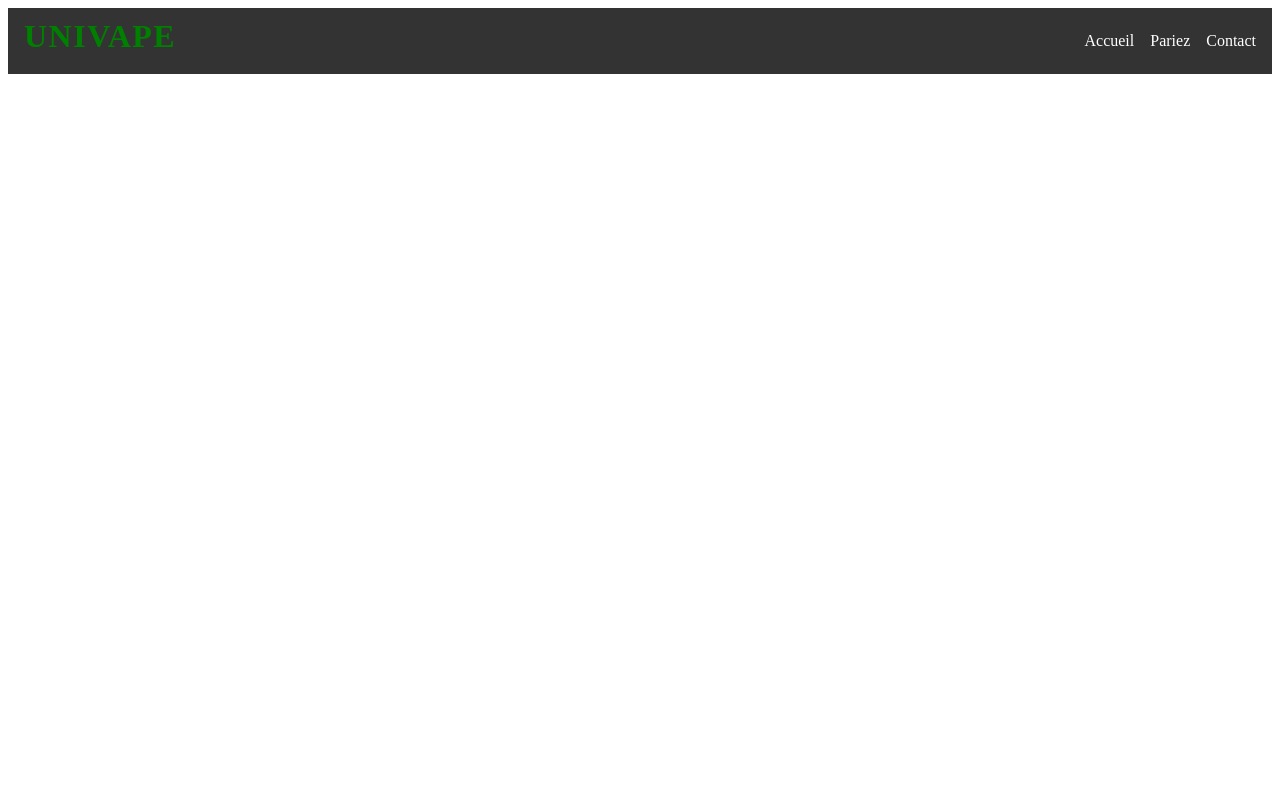
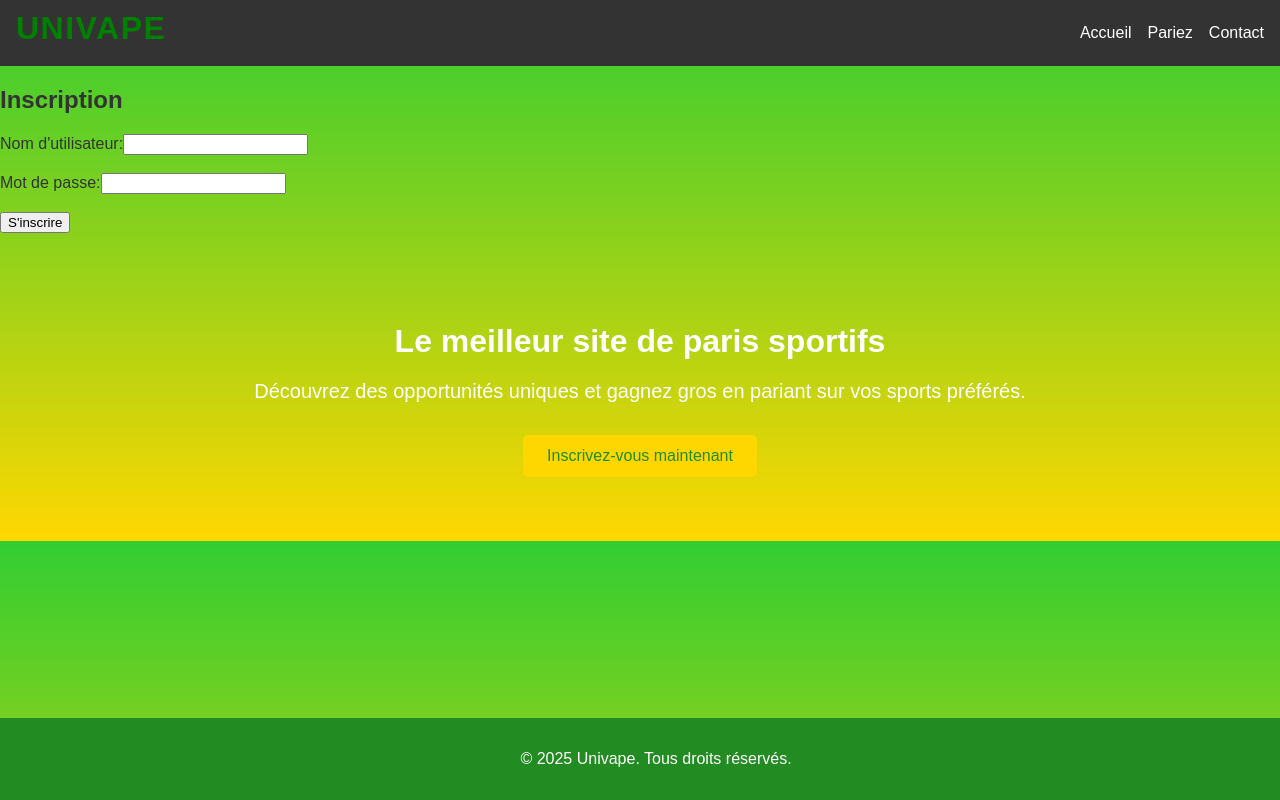
Before and after one commit to jordan8080/Univape16, an Angular app: page /register in a window 1280 px wide. Before the commit this address led to /. Built offline with nearby package versions, Linux system fonts and the light colour scheme.

Commit message:
ouiiiiiiiii

```diff
--- a/src/app/app-routing.module.ts
+++ b/src/app/app-routing.module.ts
@@ -1,10 +1,16 @@
 import { NgModule } from '@angular/core';
 import { RouterModule, Routes } from '@angular/router';
-import {BetComponent} from "./pages/bet/bet.component";
+import { BetComponent } from './pages/bet/bet.component';
+import { RegisterComponent } from './pages/register.component'  // Ajout du composant d'inscription
+import { LoginComponent } from './pages/login.component';          // Ajout du composant de connexion
 import { ToastrModule } from 'ngx-toastr';
 
-
-const routes: Routes = [{ path: 'bet', component: BetComponent}];
+const routes: Routes = [
+  { path: 'bet', component: BetComponent },
+  { path: 'register', component: RegisterComponent },  // Route pour l'inscription
+  { path: 'login', component: LoginComponent },        // Route pour la connexion
+  { path: '', redirectTo: '/login', pathMatch: 'full' } // Route par défaut redirige vers la page de connexion
+];
 
 @NgModule({
   imports: [RouterModule.forRoot(routes), ToastrModule.forRoot()],
--- a/src/app/app.module.ts
+++ b/src/app/app.module.ts
@@ -4,12 +4,15 @@ import { BrowserModule } from '@angular/platform-browser';
 import { AppRoutingModule } from './app-routing.module';
 import { AppComponent } from './app.component';
 import { BetComponent } from './pages/bet/bet.component';
-import {HttpClient, HttpClientModule} from "@angular/common/http";
+import { HttpClientModule } from '@angular/common/http';
 import { NavbarComponent } from './navbar/navbar.component';
-import {FormsModule} from "@angular/forms";
+import { FormsModule, ReactiveFormsModule } from '@angular/forms';  // Ajouter ReactiveFormsModule pour le formulaire réactif
 import { provideAnimations } from '@angular/platform-browser/animations';
+import { provideToastr } from 'ngx-toastr';
 
-import { provideToastr } from 'ngx-toastr';
+// Import des composants Register et Login
+import { LoginComponent } from './pages/login.component';
+import { RegisterComponent } from './pages/register.component';
 
 @NgModule({
   declarations: [
@@ -21,10 +24,14 @@ import { provideToastr } from 'ngx-toastr';
     BrowserModule,
     AppRoutingModule,
     HttpClientModule,
-    FormsModule
+    FormsModule,
+    ReactiveFormsModule,
+    LoginComponent,
+    RegisterComponent,
+    // Importer ReactiveFormsModule pour la gestion des formulaires réactifs
   ],
   providers: [provideAnimations(), // required animations providers
-    provideToastr()],
+    provideToastr()],             // Fournisseur pour Toastr
   bootstrap: [AppComponent]
 })
 export class AppModule { }
--- /dev/null
+++ b/src/app/auth.service.ts
@@ -0,0 +1,23 @@
+import { Injectable } from '@angular/core';
+import { HttpClient, HttpHeaders } from '@angular/common/http';
+import { Observable } from 'rxjs';
+
+@Injectable({
+  providedIn: 'root'
+})
+export class AuthService {
+
+  private apiUrl = 'http://localhost:8080';
+
+  constructor(private http: HttpClient) {}
+
+  // Inscription d'un utilisateur
+  register(username: string, password: string): Observable<any> {
+    return this.http.post(`${this.apiUrl}/register`, { username, password });
+  }
+
+  // Connexion de l'utilisateur
+  login(username: string, password: string): Observable<any> {
+    return this.http.post(`${this.apiUrl}/login`, { username, password });
+  }
+}
--- /dev/null
+++ b/src/app/pages/login.component.ts
@@ -0,0 +1,48 @@
+import { Component, OnInit } from '@angular/core';
+import { FormBuilder, FormGroup, Validators } from '@angular/forms';
+import { Router } from '@angular/router';
+import { AuthService } from '../auth.service';  // Service d'authentification
+import { ToastrService } from 'ngx-toastr';  // Pour afficher des messages de confirmation
+
+@Component({
+  selector: 'app-login',
+  templateUrl: 'login/login.html',
+  standalone: true,
+  styleUrls: ['login/login.component.css']
+})
+export class LoginComponent implements OnInit {
+  loginForm: FormGroup;
+
+  constructor(
+    private fb: FormBuilder,
+    private authService: AuthService,  // Service pour la gestion des connexions
+    private router: Router,
+    private toastr: ToastrService  // Service de notifications
+  ) {
+    this.loginForm = this.fb.group({
+      username: ['', Validators.required],
+      password: ['', Validators.required]
+    });
+  }
+
+  ngOnInit(): void {}
+
+  onSubmit(): void {
+    if (this.loginForm.invalid) {
+      this.toastr.error('Veuillez remplir tous les champs.', 'Erreur');
+      return;
+    }
+
+    const { username, password } = this.loginForm.value;
+
+    this.authService.login(username, password).subscribe({
+      next: (data) => {
+        this.toastr.success('Connexion réussie !', 'Bienvenue');
+        this.router.navigate(['/bet']);  // Redirige vers la page des paris après connexion réussie
+      },
+      error: (err) => {
+        this.toastr.error('Nom d\'utilisateur ou mot de passe incorrect.', 'Erreur de connexion');
+      }
+    });
+  }
+}
--- /dev/null
+++ b/src/app/pages/login/login.component.css
@@ -0,0 +1,28 @@
+.login-container {
+  width: 300px;
+  margin: 0 auto;
+  padding: 20px;
+  background-color: #f8f9fa;
+  border-radius: 8px;
+  box-shadow: 0px 4px 6px rgba(0, 0, 0, 0.1);
+}
+
+h2 {
+  text-align: center;
+  margin-bottom: 20px;
+}
+
+.form-group {
+  margin-bottom: 15px;
+}
+
+input.form-control {
+  width: 100%;
+  padding: 8px;
+  margin-top: 5px;
+}
+
+button.btn {
+  width: 100%;
+  padding: 10px;
+}
--- /dev/null
+++ b/src/app/pages/login/login.html
@@ -0,0 +1,19 @@
+<!DOCTYPE html>
+<html>
+<head>
+  <title>Connexion</title>
+</head>
+<body>
+<h2>Connexion</h2>
+<form action="/login" method="POST">
+  <label for="username">Nom d'utilisateur:</label>
+  <input type="text" id="username" name="username" required><br><br>
+
+  <label for="password">Mot de passe:</label>
+  <input type="password" id="password" name="password" required><br><br>
+
+  <button type="submit">Se connecter</button>
+</form>
+<p>Pas encore inscrit ? <a href="/register">S'inscrire</a></p>
+</body>
+</html>
--- /dev/null
+++ b/src/app/pages/register.component.ts
@@ -0,0 +1,35 @@
+import { Component } from '@angular/core';
+import { AuthService } from '../auth.service';
+import {FormsModule} from "@angular/forms";
+
+@Component({
+  selector: 'app-register',
+  standalone: true,
+  imports: [
+    FormsModule
+  ],
+  template: `
+    <h2>Inscription</h2>
+    <form (submit)="register()">
+      <label for="username">Nom d'utilisateur:</label>
+      <input type="text" id="username" [(ngModel)]="username" name="username" required><br><br>
+
+      <label for="password">Mot de passe:</label>
+      <input type="password" id="password" [(ngModel)]="password" name="password" required><br><br>
+
+      <button type="submit">S'inscrire</button>
+    </form>
+  `
+})
+export class RegisterComponent {
+  username: string = '';
+  password: string = '';
+
+  constructor(private authService: AuthService) {}
+
+  register() {
+    this.authService.register(this.username, this.password).subscribe((response: any) => {
+      console.log('Utilisateur inscrit', response);
+    });
+  }
+}
--- /dev/null
+++ b/src/app/pages/register/register.html
@@ -0,0 +1,19 @@
+<!DOCTYPE html>
+<html>
+<head>
+  <title>Inscription</title>
+</head>
+<body>
+<h2>Inscription</h2>
+<form action="/register" method="POST">
+  <label for="username">Nom d'utilisateur:</label>
+  <input type="text" id="username" name="username" required><br><br>
+
+  <label for="password">Mot de passe:</label>
+  <input type="password" id="password" name="password" required><br><br>
+
+  <button type="submit">S'inscrire</button>
+</form>
+<p>Déjà un compte ? <a href="/login">Se connecter</a></p>
+</body>
+</html>
--- a/src/index.html
+++ b/src/index.html
@@ -2,12 +2,73 @@
 <html lang="en">
 <head>
   <meta charset="utf-8">
-  <title>Univape</title>
-  <base href="/">
+  <title>Univape - Votre site de paris</title>
   <meta name="viewport" content="width=device-width, initial-scale=1">
   <link rel="icon" type="image/x-icon" href="assets/unilogo.ico">
+  <style>
+    body {
+      margin: 0;
+      font-family: Arial, sans-serif;
+      background: linear-gradient(to bottom, #32CD32, #FFD700);
+      color: #333;
+    }
+    header {
+      background-color: #228B22;
+      color: white;
+      padding: 1rem;
+      text-align: center;
+      box-shadow: 0 4px 6px rgba(0, 0, 0, 0.1);
+    }
+    header h1 {
+      margin: 0;
+      font-size: 2.5rem;
+    }
+    .hero {
+      text-align: center;
+      padding: 4rem 2rem;
+      color: #FFF;
+    }
+    .hero h2 {
+      font-size: 2rem;
+      margin-bottom: 1rem;
+    }
+    .hero p {
+      font-size: 1.25rem;
+      margin-bottom: 2rem;
+    }
+    .hero button {
+      background-color: #FFD700;
+      border: none;
+      padding: 0.75rem 1.5rem;
+      font-size: 1rem;
+      color: #228B22;
+      border-radius: 5px;
+      cursor: pointer;
+      transition: background-color 0.3s;
+    }
+    .hero button:hover {
+      background-color: #FFC107;
+    }
+    footer {
+      background-color: #228B22;
+      color: white;
+      text-align: center;
+      padding: 1rem;
+      position: fixed;
+      width: 100%;
+      bottom: 0;
+    }
+  </style>
 </head>
 <body>
-  <app-root></app-root>
+<app-root></app-root>
+<div class="hero">
+  <h2>Le meilleur site de paris sportifs</h2>
+  <p>Découvrez des opportunités uniques et gagnez gros en pariant sur vos sports préférés.</p>
+  <button>Inscrivez-vous maintenant</button>
+</div>
+<footer>
+  <p>&copy; 2025 Univape. Tous droits réservés.</p>
+</footer>
 </body>
 </html>
```
